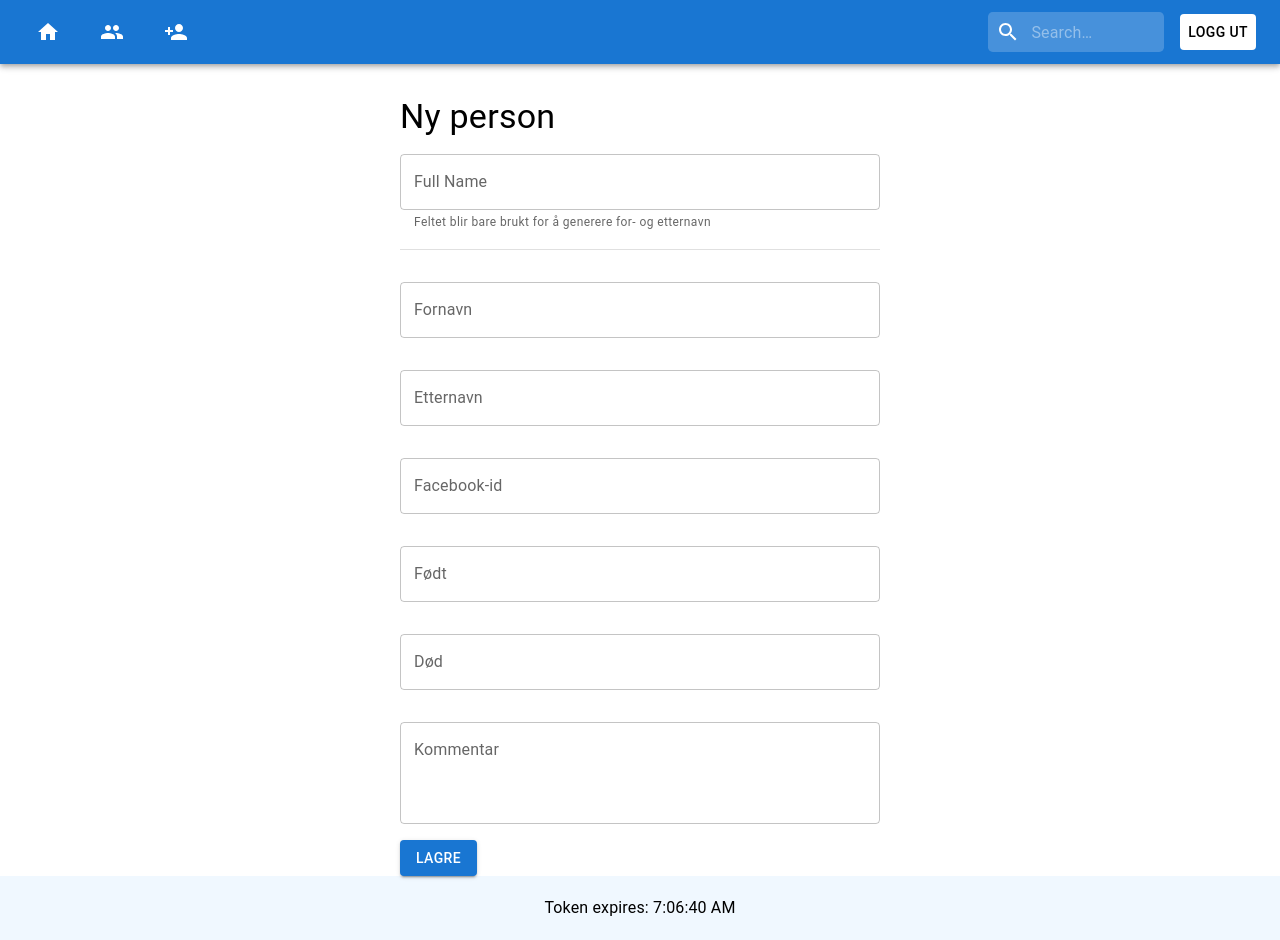
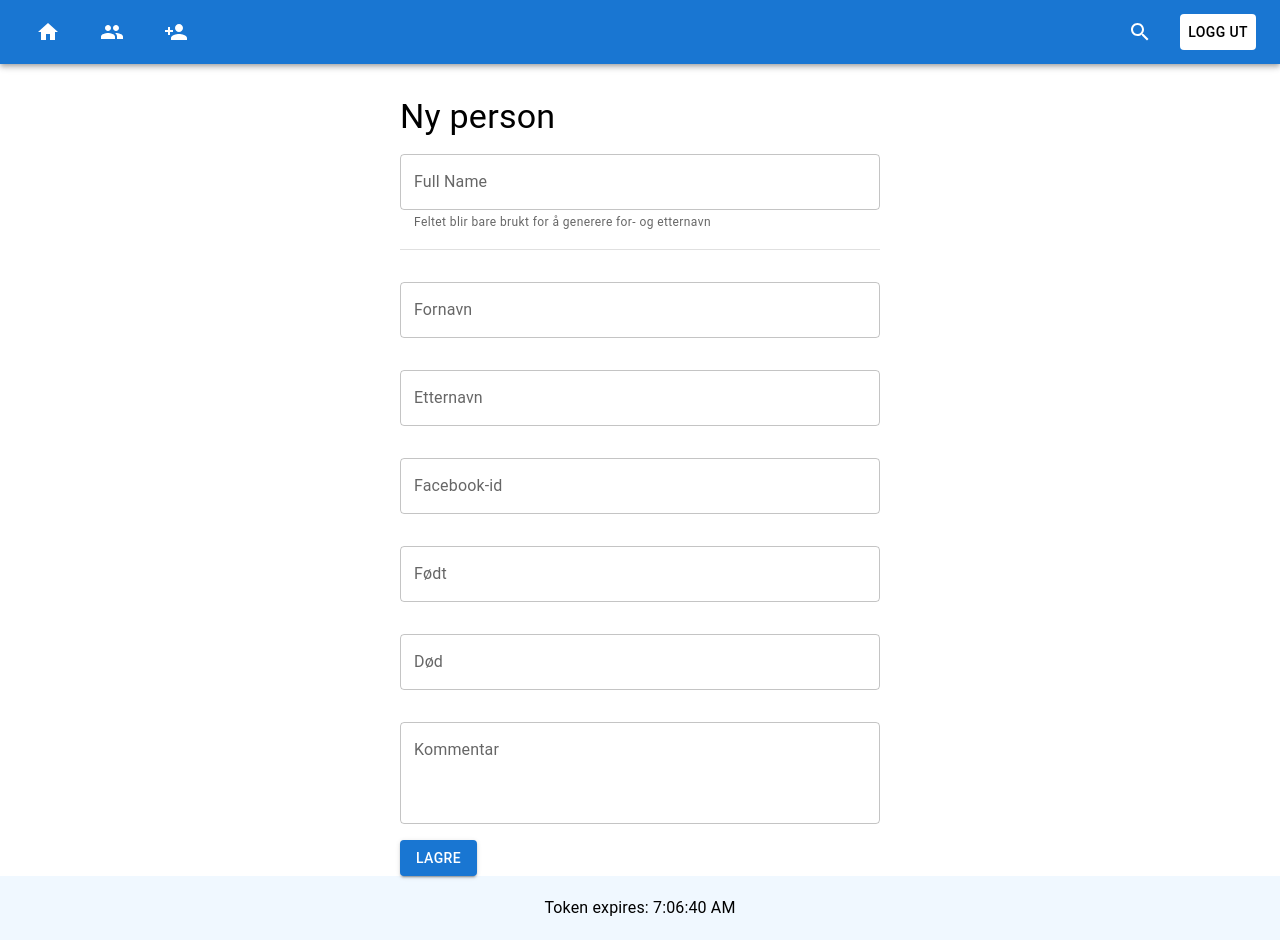
Before and after one commit to placbo/pr-gui-react, a React (Create React App) app: page /editperson in a window 1280 px wide. Built offline with nearby package versions, Linux system fonts and the light colour scheme; sample sign-in values are in the browser's storage.

Commit message:
flyttet søkedialog til egen side

```diff
--- a/src/components/Header.tsx
+++ b/src/components/Header.tsx
@@ -1,7 +1,8 @@
 import { AppBar, Button, IconButton, Toolbar } from '@mui/material';
 import HomeIcon from '@mui/icons-material/Home';
-import React, { FC, useState } from 'react';
+import React, { FC, useCallback, useEffect, useState } from 'react';
 import styled from '@emotion/styled';
+import SearchIcon from '@mui/icons-material/Search';
 
 // import AccessibilityNewIcon from '@mui/icons-material/AccessibilityNew';
 import PersonAddIcon from '@mui/icons-material/PersonAdd';
@@ -9,7 +10,7 @@ import GroupIcon from '@mui/icons-material/Group';
 // import GroupAddIcon from '@mui/icons-material/GroupAdd';
 import { Colors, DeviceWidths } from '../theme';
 import { Link, useNavigate } from 'react-router-dom';
-import { PersonSearch } from './PersonSearch';
+import { PersonSearchDialog } from './PersonSearchDialog';
 
 const StyledToolbar = styled(Toolbar)`
   display: flex;
@@ -38,16 +39,34 @@ const StyledLink = styled(Link)`
 `;
 
 export const Header: FC = () => {
-  const [isAddPersonDialogOpen, setIsAddPersonDialogOpen] = useState(false);
+  // const [isAddPersonDialogOpen, setIsAddPersonDialogOpen] = useState(false);
   // const [isAddCommunityDialogOpen, setIsAddCommunityDialogOpen] = useState(false);
+  const [isSearchResultDialogOpen, setIsSearchResultDialogOpen] = useState(false);
 
-  const toggleAddPersonDialog = () => {
-    setIsAddPersonDialogOpen(!isAddPersonDialogOpen);
-  };
+  // const toggleAddPersonDialog = () => {
+  //   setIsAddPersonDialogOpen(!isAddPersonDialogOpen);
+  // };
+
   // const toggleAddCommunityDialog = () => {
   //   setIsAddCommunityDialogOpen(!isAddCommunityDialogOpen);
   // };
+
   const navigate = useNavigate();
+
+  // handle shortcut keys
+  const handleKeyPress = useCallback((event: any) => {
+    if (event.key === 's') {
+      console.log(`Trigger Search`);
+      setIsSearchResultDialogOpen(true);
+    }
+  }, []);
+
+  useEffect(() => {
+    document.addEventListener('keydown', handleKeyPress);
+    return () => {
+      document.removeEventListener('keydown', handleKeyPress);
+    };
+  }, [handleKeyPress]);
 
   return (
     <header>
@@ -81,9 +100,10 @@ export const Header: FC = () => {
             {/*  <GroupAddIcon />*/}
             {/*</IconButton>*/}
           </StyledExtraButtons>
-
           <StyledSeparator />
-          <PersonSearch />
+          <IconButton onClick={() => setIsSearchResultDialogOpen(true)} color="inherit" size="large">
+            <SearchIcon />
+          </IconButton>
           <Button
             style={{ color: 'black', backgroundColor: 'white' }}
             variant={'text'}
@@ -96,6 +116,7 @@ export const Header: FC = () => {
           </Button>
         </StyledToolbar>
       </AppBar>
+      <PersonSearchDialog isDialogOpen={isSearchResultDialogOpen} setIsDialogOpen={setIsSearchResultDialogOpen} />
     </header>
   );
 };
--- a/src/components/PersonResultList.tsx
+++ b/src/components/PersonResultList.tsx
@@ -1,17 +1,14 @@
 import { Avatar, List, ListItem, ListItemAvatar, ListItemButton, Typography } from '@mui/material';
-import React, { FC, useState } from 'react';
+import { FC } from 'react';
 import { Link } from 'react-router-dom';
 import { PERSON_THUMBNAIL_URL } from '../constants';
 import { Person } from '../types/person';
 
-const PersonResultList: FC<{ persons: Person[] }> = ({ persons }) => {
-  const [open, setOpen] = useState(true);
-
+const PersonResultList: FC<{ persons: Person[]; handleClose: any }> = ({ persons, handleClose }) => {
   return (
     <List dense>
-      {open &&
-        persons.map((person: Person) => (
-          <ListItemButton key={person.id} component={Link} to={`/person/${person.id}`} onClick={() => setOpen(false)}>
+      {persons.map((person: Person) => (
+        <ListItemButton key={person.id} component={Link} to={`/person/${person.id}`} onClick={handleClose}>
           <ListItem>
             <ListItemAvatar>
               <Avatar alt={person.lastName} src={`${PERSON_THUMBNAIL_URL}${person.imageName}`} />
--- a/src/components/PersonSearch.tsx
+++ /dev/null
@@ -1,80 +0,0 @@
-import SearchIcon from '@mui/icons-material/Search';
-import { CircularProgress, InputBase, Paper, Typography } from '@mui/material';
-
-import PersonResultList from './PersonResultList';
-import React, { FC, useState } from 'react';
-import styled from '@emotion/styled';
-import { Colors } from '../theme';
-import _ from 'lodash';
-import { usePersonsQuery } from './api';
-
-const StyledSearchBox = styled.div`
-  display: flex;
-  padding: 0.5rem;
-  width: 10rem;
-  flex-direction: row;
-  border-radius: 0.3rem;
-  background-color: rgba(255, 255, 255, 0.2);
-  &:hover {
-    background-color: rgba(255, 255, 255, 0.3);
-  }
-  align-items: center;
-`;
-
-const LoadingIconWrapper = styled.div`
-  width: 1.5rem;
-`;
-
-const StyledInputBase = styled(InputBase)`
-  & input {
-    padding: 0 0.7rem;
-    color: white;
-  }
-`;
-
-const FloatingResultListContainer = styled(Paper)`
-  position: absolute;
-  top: 4.5rem;
-  right: 0.5rem;
-  width: 20rem;
-  overflow: hidden;
-  z-index: 2;
-  border: 1px solid ${Colors.SecondaryText};
-`;
-
-export const PersonSearch: FC = () => {
-  const [searchTerm, setSearchTerm] = useState<null | string>(null);
-  const { persons, isLoading, loadingError } = usePersonsQuery(searchTerm);
-
-  const handleSearchTermChange = (event: React.ChangeEvent<HTMLInputElement>) => {
-    const setSearchTermDebounced = _.debounce(() => setSearchTerm(event.target.value), 500);
-    if (event.target.value.length > 2) {
-      setSearchTermDebounced();
-    }
-  };
-
-  return (
-    <>
-      <StyledSearchBox>
-        <SearchIcon />
-        <StyledInputBase
-          placeholder="Search…"
-          inputProps={{ 'aria-label': 'search' }}
-          onChange={handleSearchTermChange}
-          autoComplete="off"
-        />
-        <LoadingIconWrapper>{isLoading && <CircularProgress color="inherit" size={'1rem'} />}</LoadingIconWrapper>
-      </StyledSearchBox>
-      {loadingError && (
-        <Typography color="red" variant="body1">
-          {loadingError.message}
-        </Typography>
-      )}
-      {persons && persons.length > 0 && (
-        <FloatingResultListContainer>
-          <PersonResultList persons={persons} />
-        </FloatingResultListContainer>
-      )}
-    </>
-  );
-};
--- /dev/null
+++ b/src/components/PersonSearchDialog.tsx
@@ -0,0 +1,66 @@
+import { CircularProgress, Dialog, DialogContent, InputAdornment, List, TextField, Typography } from '@mui/material';
+
+import PersonResultList from './PersonResultList';
+import React, { FC, useState } from 'react';
+import _ from 'lodash';
+import { usePersonsQuery } from './api';
+import { Person } from '../types/person';
+import SearchIcon from '@mui/icons-material/Search';
+
+export interface SimpleDialogProps {
+  open: boolean;
+  persons: Person[];
+  setOpen: any;
+}
+
+export interface props {
+  isDialogOpen: boolean;
+  setIsDialogOpen: any;
+}
+
+export const PersonSearchDialog: FC<props> = ({ isDialogOpen, setIsDialogOpen }) => {
+  const [searchTerm, setSearchTerm] = useState<null | string>(null);
+  const { persons, isLoading, loadingError } = usePersonsQuery(searchTerm);
+
+  const handleSearchTermChange = (event: React.ChangeEvent<HTMLInputElement>) => {
+    const setSearchTermDebounced = _.debounce(() => setSearchTerm(event.target.value), 500);
+    if (event.target.value.length > 2) {
+      setSearchTermDebounced();
+    }
+  };
+
+  const handleClose = () => {
+    setSearchTerm('');
+    setIsDialogOpen(false);
+  };
+
+  return (
+    <Dialog open={isDialogOpen} onClose={handleClose} fullWidth PaperProps={{ sx: { minHeight: '90%' } }}>
+      <DialogContent>
+        <List>
+          <TextField
+            focused
+            autoFocus
+            fullWidth
+            placeholder="Search..."
+            onChange={handleSearchTermChange}
+            InputProps={{
+              endAdornment: (
+                <InputAdornment position="start">
+                  <SearchIcon />
+                </InputAdornment>
+              ),
+            }}
+          />
+        </List>
+        {isLoading && <CircularProgress color="inherit" size={'2rem'} />}
+        {loadingError && (
+          <Typography color="red" variant="body1">
+            {loadingError.message}
+          </Typography>
+        )}
+        {persons && persons.length > 0 && <PersonResultList persons={persons} handleClose={handleClose} />}
+      </DialogContent>
+    </Dialog>
+  );
+};
--- a/src/pages/EditPersonPage.tsx
+++ b/src/pages/EditPersonPage.tsx
@@ -60,9 +60,6 @@ export const EditPersonPage: FC = () => {
       props.setFieldValue('firstName', upperCasedWords.join(' '));
     }
   };
-
-  console.log('PERSONID', personId);
-  console.log('PERSON', person);
 
   return (
     <EditPage>
```
Lines whose indentation alone changed are shown as unchanged.
